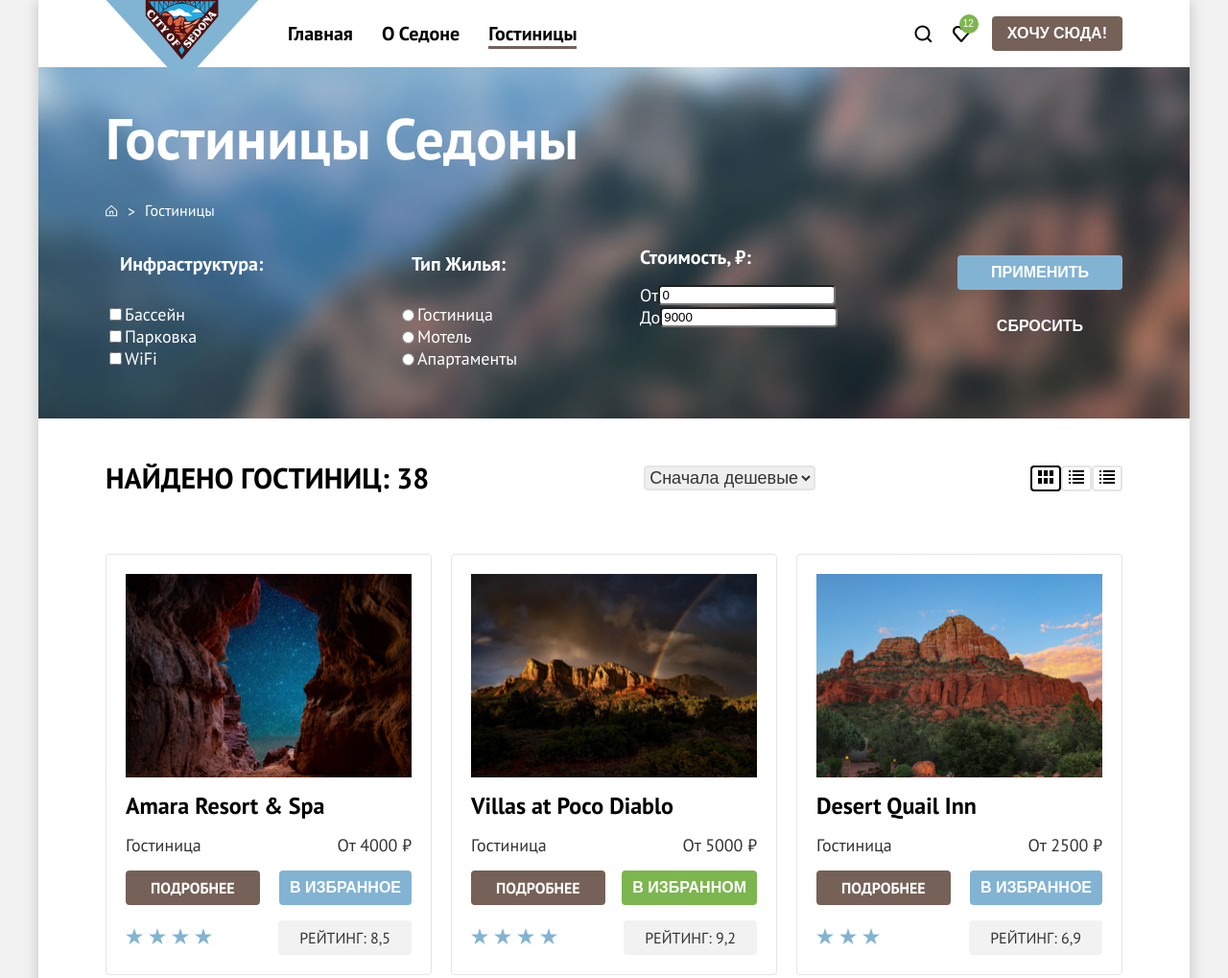
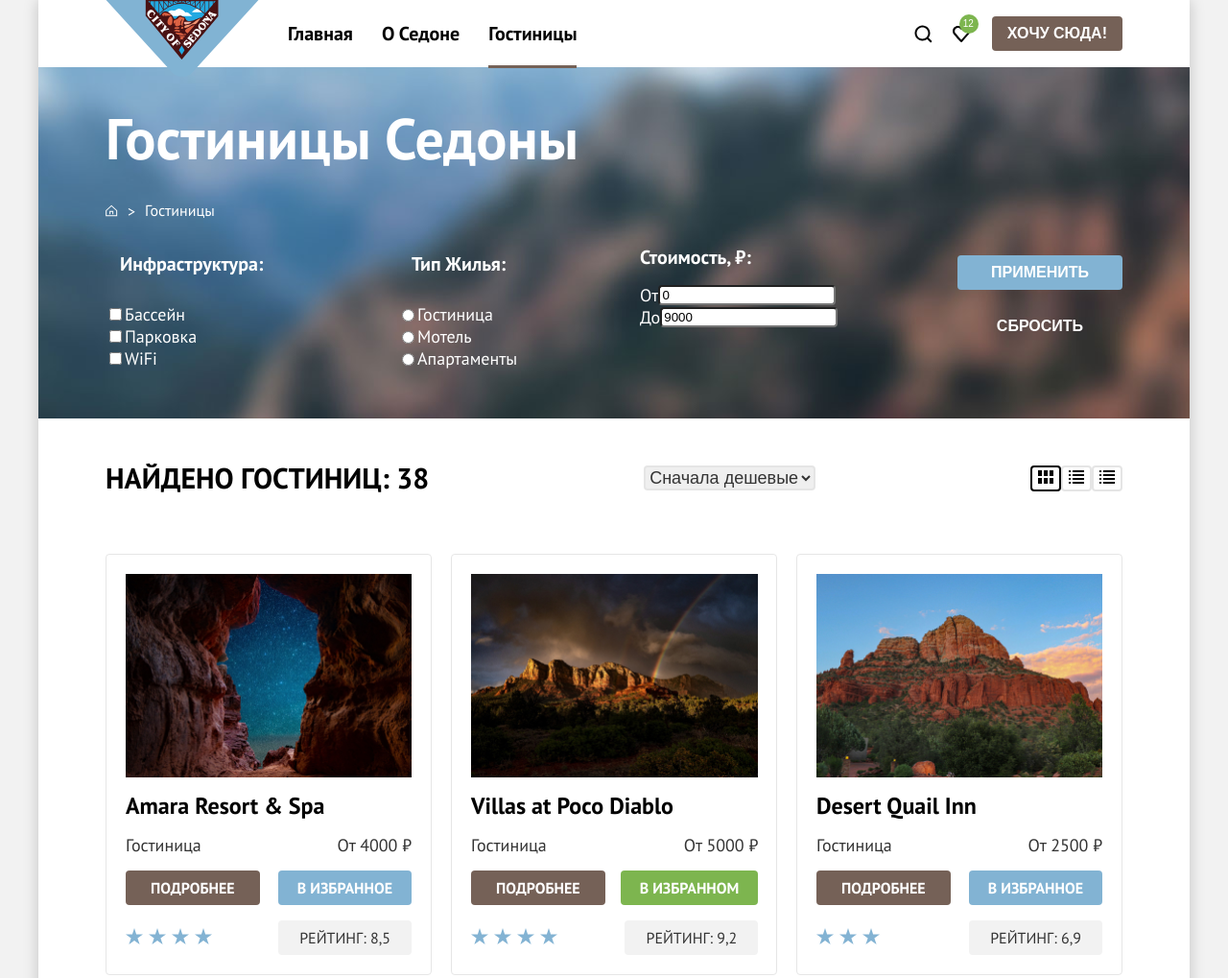
Before and after one commit to htmlacademy-univer-htmlcss-1/2678309-sedona-2, a plain HTML site: page 8/catalog.html in a window 1280 px wide. Shown: the top 1019 px of the page at 96% size. Drawn offline with Linux system fonts and the light colour scheme.

Commit message:
:heavy_check_mark: Сборка #8

```diff
--- a/8/styles/style.css
+++ b/8/styles/style.css
@@ -164,7 +164,17 @@ fieldset {
 }
 
 .navigation__link--active {
-    border-bottom: 3px solid #756257;
+    position: relative;
+}
+
+.navigation__link--active::after {
+    content: "";
+    position: absolute;
+    bottom: -23px;
+    left: 0;
+    right: 0;
+    height: 3px;
+    background-color: #756257;
 }
 
 .header__controls {
@@ -924,6 +934,7 @@ body:has(.catalog) .subscribe__subtitle {
 }
 
 .catalog__card-button--favorite {
+    font-family: "PT Sans", sans-serif;
     grid-area: favorite;
     background: #82B3D3;
     border-radius: 4px;
@@ -935,9 +946,10 @@ body:has(.catalog) .subscribe__subtitle {
     color: #FFFFFF;
     border: none;
     cursor: pointer;
-    padding: 8px 11px;
+    padding: 8px 20px;
     width: min-content;
     justify-self: end;
+
 }
 
 .catalog__card-button--favorite:hover,
```
